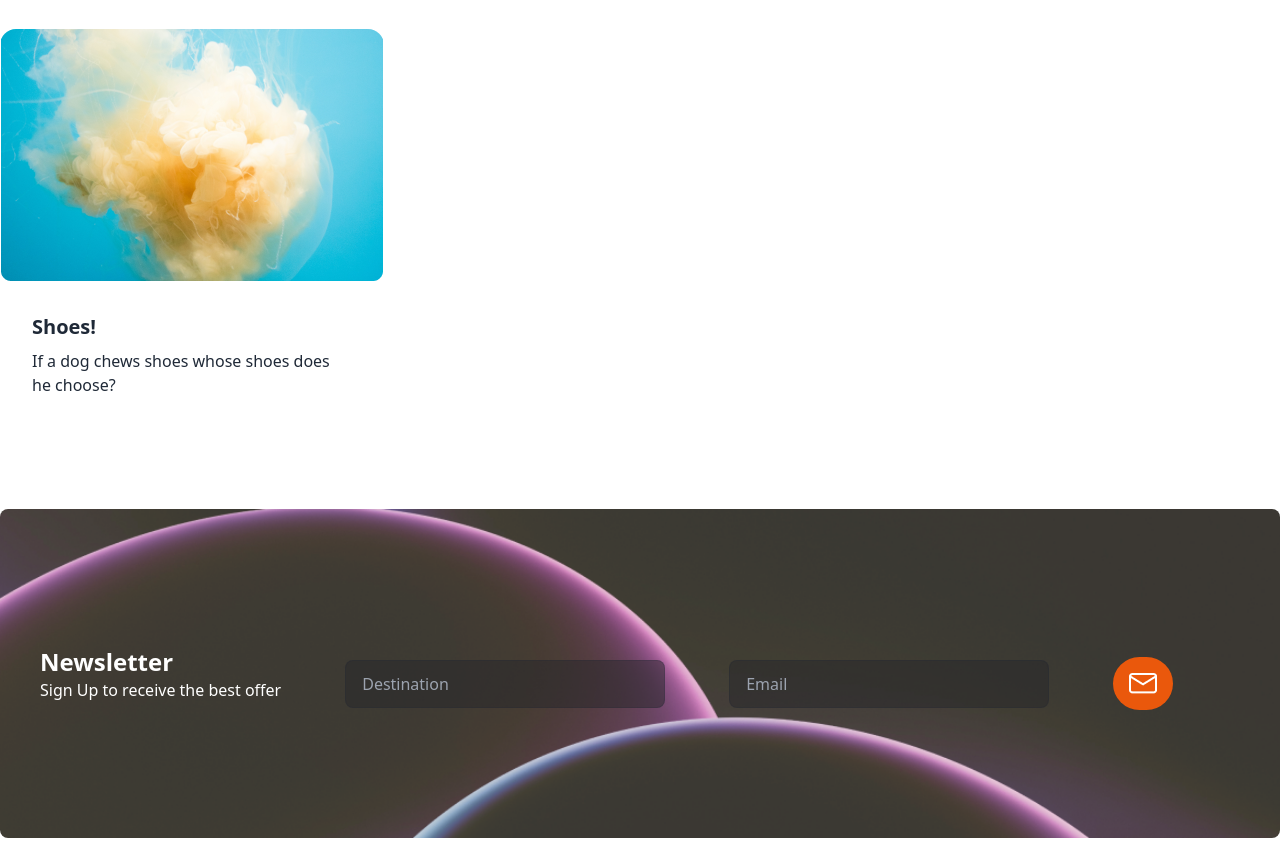
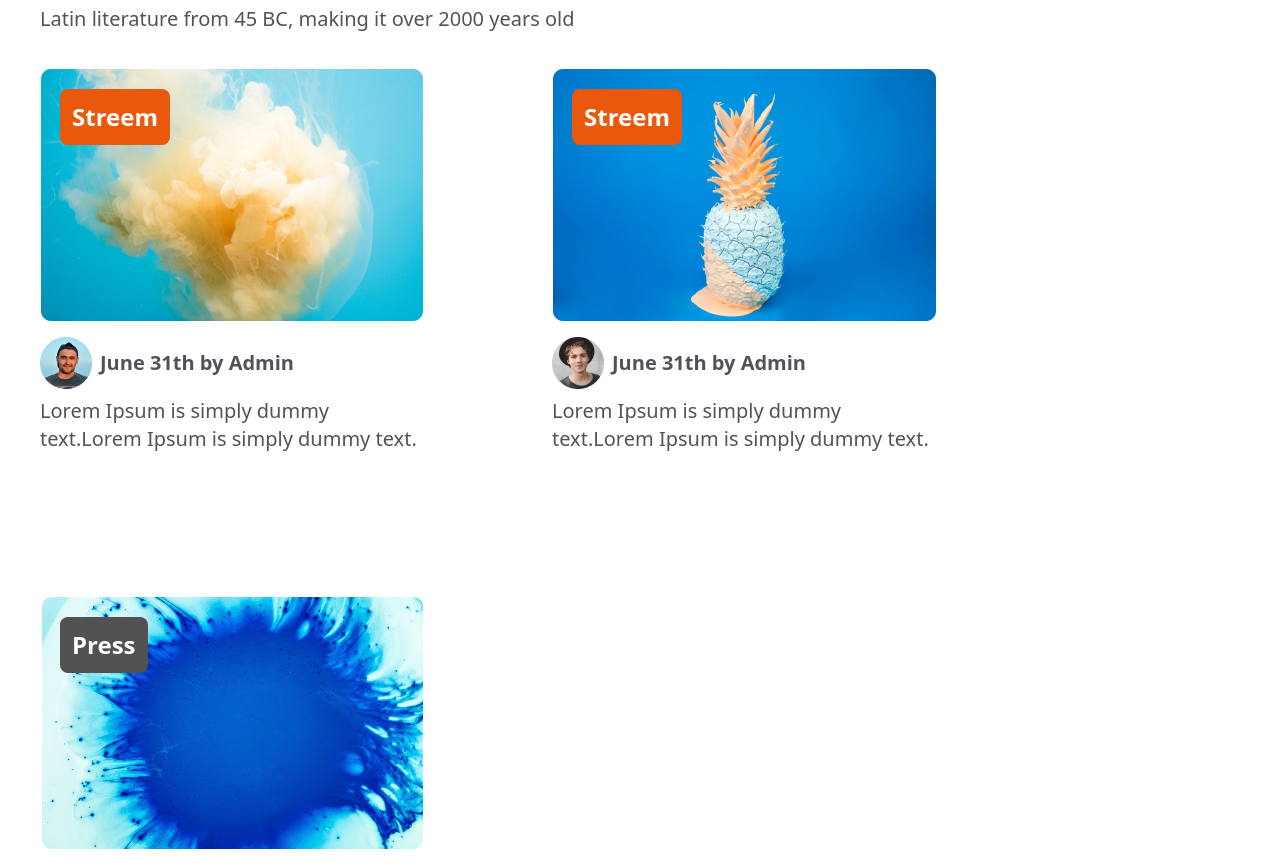
Before and after one commit to Ashik465/travel-and-stay, a React (Vite) app: page / in a window 1280 px wide. Shown: the part 297-1160 px from the top of the page. Built offline with nearby package versions, Linux system fonts and the light colour scheme.

Commit message:
blog done

```diff
--- a/src/component/blog/Blog.jsx
+++ b/src/component/blog/Blog.jsx
@@ -1,21 +1,81 @@
 import blog1 from '../../assets/picture/blog1.png'
+import blog2 from '../../assets/picture/blog2.png'
+import blog3 from '../../assets/picture/blog3.png'
+import people1 from '../../assets/picture/people1.png'
+import people2 from '../../assets/picture/people2.png'
 const Blog = () => {
     return (
-        <div className="my-10  container mx-auto">
+        <div className="my-10  container mx-auto p-10">
            <h1 className="text-black text-5xl font-medium mb-3">Recent Blog Posts</h1>
            <p className="text-zinc-600 text-xl font-normal mb-9">Latin literature from 45 BC, making it over 2000 years old</p>
 
 {/* card section */}
 
-         <div>
+         <div className='flex flex-wrap gap-32 '>
 <div className="card w-96 bg-base-100 ">
-  <figure><img src={blog1} alt="Shoes" /></figure>
-  <div className="card-body">
-    <h2 className="card-title">Shoes!</h2>
-    <p>If a dog chews shoes whose shoes does he choose?</p>
+  <div className='relative '>
+    <figure><img src={blog1} alt="Shoes" /></figure>
+    <h1 className="text-white text-2xl font-bold absolute top-5 left-5 bg-orange-600 p-3 rounded-lg ">Streem</h1>
+
+  </div>
+
+  <div className="card-body p-0 py-4">
+    <div className='flex items-center gap-2'>
+      <img src={people1} alt="" />
+      <p className="text-zinc-600 text-xl font-semibold">June 31th by Admin</p>
+
+    </div>
+
+    <p className=" text-zinc-600 text-xl font-normal ">Lorem Ipsum is simply dummy text.Lorem Ipsum is simply dummy text.</p>
+
 
   </div>
 </div>
+
+    {/* card 2      */}
+    <div className="card w-96 bg-base-100 ">
+  <div className='relative '>
+    <figure><img src={blog2} alt="Shoes" /></figure>
+    <h1 className="text-white text-2xl font-bold absolute top-5 left-5 bg-orange-600 p-3 rounded-lg ">Streem</h1>
+
+  </div>
+
+  <div className="card-body p-0 py-4">
+    <div className='flex items-center gap-2'>
+      <img src={people2} alt="" />
+      <p className="text-zinc-600 text-xl font-semibold">June 31th by Admin</p>
+
+    </div>
+
+    <p className=" text-zinc-600 text-xl font-normal ">Lorem Ipsum is simply dummy text.Lorem Ipsum is simply dummy text.</p>
+
+
+  </div>
+</div>
+
+{/* card 3 */}
+
+<div className="card w-96 bg-base-100 ">
+  <div className='relative '>
+    <figure><img src={blog3} alt="Shoes" /></figure>
+    <h1 className="text-white text-2xl font-bold absolute top-5 left-5 bg-neutral-600 p-3 rounded-lg ">Press</h1>
+
+  </div>
+
+  <div className="card-body p-0 py-4">
+    <div className='flex items-center gap-2'>
+      <img src={people1} alt="" />
+      <p className="text-zinc-600 text-xl font-semibold">June 31th by Admin</p>
+
+    </div>
+
+    <p className=" text-zinc-600 text-xl font-normal ">Lorem Ipsum is simply dummy text.Lorem Ipsum is simply dummy text.</p>
+
+
+  </div>
+</div>
+
+
          </div>
 
 {/* card end  */}
```
